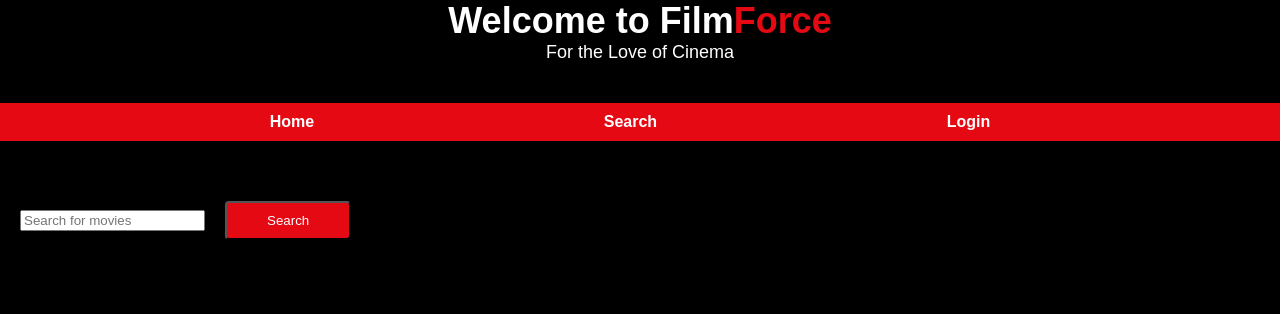
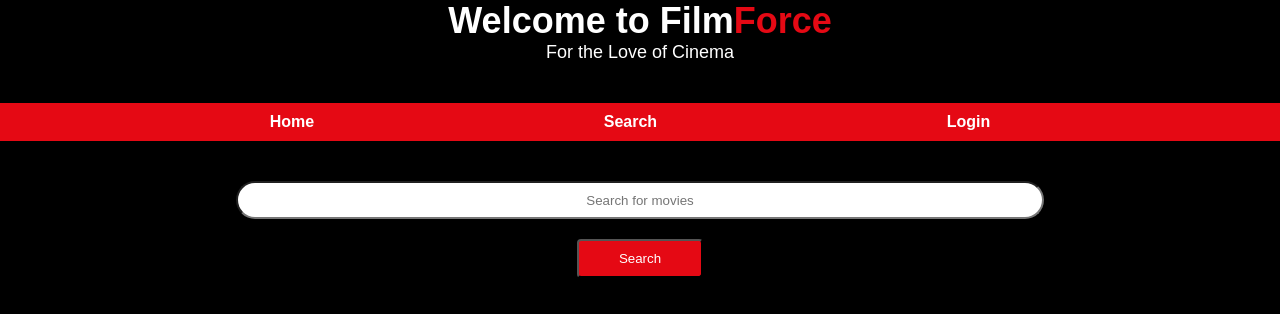
Before and after one commit to collinmyers/FilmForce, a React (Vite) app: page /Search in a window 1280 px wide. Shown: the top 314 px of the page. Built offline with nearby package versions, Linux system fonts and the light colour scheme; no server answers.

Commit message:
Updated styling for search bar

```diff
--- a/src/pages/Main/Search.jsx
+++ b/src/pages/Main/Search.jsx
@@ -66,7 +66,7 @@ const Search = () => {
                 </ul>
             </nav>
 
-            <main className="content" id="search-section">
+            <main className="content content-search" id="search-section">
                 <div className="search-bar">
                     <input type="text" placeholder="Search for movies" />
                     <button>Search</button>
--- a/src/styles/hub.css
+++ b/src/styles/hub.css
@@ -310,3 +310,24 @@ button:hover {
 .poster-row img {
     padding-left: 2rem;
 }
+
+.content-search{
+    justify-content: center;
+}
+
+.search-bar{
+    display: flex;
+    flex-direction: column;
+}
+
+.search-bar input {
+    width: 50rem;
+    height: 2rem;
+    text-align: center;
+    border-radius: 2rem;
+}
+
+.search-bar button {
+    max-width: 25%;
+    align-self: center;
+}
```
